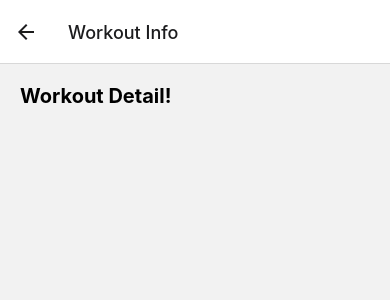
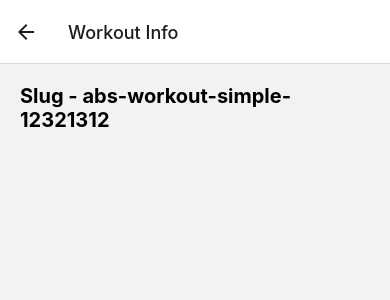
Before and after one commit to Jerga99/workout-app, a React Native app: screen /Home in a window 390 px wide. Both pictures are taken after a click on the element 195 px from the left and 175 px from the top of the page. Shown: the top 300 px of the page. Built offline with nearby package versions, Linux system fonts and the light colour scheme.

Commit message:
Display slug

```diff
--- a/screens/HomeScreen.tsx
+++ b/screens/HomeScreen.tsx
@@ -15,7 +15,9 @@
         renderItem={({item}) => {
           return (
             <Pressable
-              onPress={() => navigation.navigate("WorkoutDetail")}
+              onPress={() =>
+                navigation.navigate("WorkoutDetail", {slug: item.slug})
+              }
             >
               <WorkoutItem
                 item={item}
--- a/screens/WorkoutDetailScreen.tsx
+++ b/screens/WorkoutDetailScreen.tsx
@@ -2,11 +2,11 @@
 import { View, Text, StyleSheet } from "react-native";
 import { NativeStackHeaderProps } from "@react-navigation/native-stack";
 
-export default function WorkoutDetailScreen({navigation}: NativeStackHeaderProps) {
+export default function WorkoutDetailScreen({route}: NativeStackHeaderProps) {
 
   return (
     <View style={styles.container}>
-      <Text style={styles.header}>Workout Detail!</Text>
+      <Text style={styles.header}>Slug - {(route.params as any).slug}</Text>
     </View>
   )
 }
```
